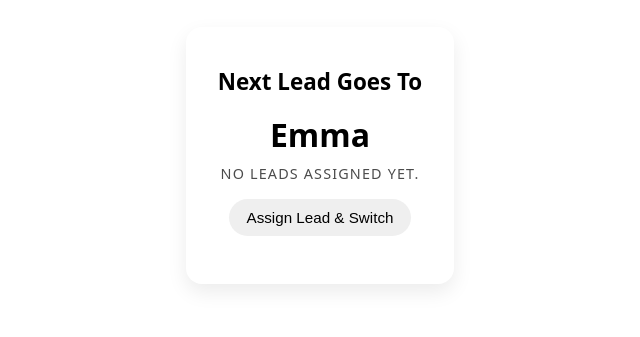
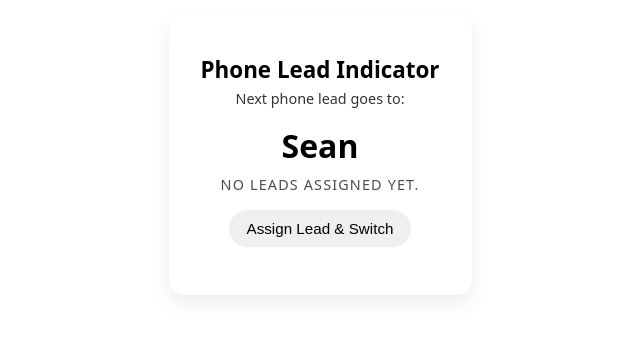
Before and after one commit to dravenwilliams-bici/lead-rotation, a plain HTML site: page index.html in a window 1280 px wide. Shown: the part 261-598 px from the top of the page, without its empty margins (320-960 px from the left). Drawn offline with Linux system fonts and the light colour scheme.

Commit message:
Update index.html

```diff
--- a/index.html
+++ b/index.html
@@ -2,7 +2,7 @@
 <html lang="en">
 <head>
   <meta charset="UTF-8" />
-  <title>Lead Rotation Tracker</title>
+  <title>Phone Lead Indicator</title>
   <style>
     body {
       font-family: system-ui, -apple-system, BlinkMacSystemFont, "Segoe UI", sans-serif;
@@ -23,7 +23,12 @@
     }
     h1 {
       font-size: 1.4rem;
-      margin-bottom: 8px;
+      margin-bottom: 4px;
+    }
+    .subtitle {
+      font-size: 0.9rem;
+      opacity: 0.8;
+      margin-bottom: 12px;
     }
     .name {
       font-size: 2rem;
@@ -62,7 +67,8 @@
 </head>
 <body>
   <div class="card">
-    <h1>Next Lead Goes To</h1>
+    <h1>Phone Lead Indicator</h1>
+    <div class="subtitle">Next phone lead goes to:</div>
     <div class="name" id="currentName"></div>
     <div class="label" id="lastUpdated"></div>
     <button id="toggleButton">Assign Lead & Switch</button>
@@ -71,8 +77,8 @@
   </div>
 
   <script>
-    // Edit these two names to match you and your colleague
-    const people = ["Emma", "Colleague"];
+    // Rotation order: Sean first, then Draven
+    const people = ["Sean", "Draven"];
     const STORAGE_KEY = "leadRotationState_v1";
 
     function loadState() {
@@ -84,6 +90,7 @@
           // ignore and reset
         }
       }
+      // Default: Sean gets the first lead
       return {
         nextIndex: 0,
         history: []
@@ -134,16 +141,16 @@
       const now = new Date();
       const assignedTo = people[state.nextIndex];
 
-      // add to top of history
+      // Record who just got this lead
       state.history.unshift({
         assignedTo,
         time: formatTime(now)
       });
 
-      // keep only last 20 entries
+      // Keep only last 20 entries
       state.history = state.history.slice(0, 20);
 
-      // switch to the other person
+      // Switch to the other person for the next lead
       state.nextIndex = (state.nextIndex + 1) % people.length;
 
       saveState(state);
```
